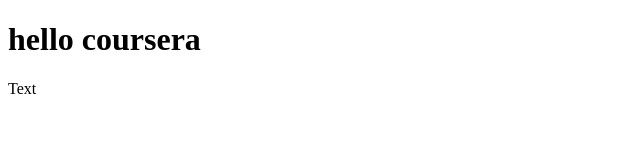
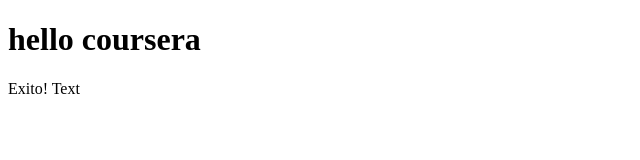
Before and after one commit to margaritaklee/coursera, a plain HTML site: page site/index.html in a window 1280 px wide. Shown: the full height of the page, 0-640 px from the left. Drawn offline with Linux system fonts and the light colour scheme.

Commit message:
Added exito

```diff
--- a/site/index.html
+++ b/site/index.html
@@ -5,7 +5,7 @@
 </head>
 <body>
 <h1>hello coursera</h1>
-Text
+Exito! Text
 
 </body>
 </html>
```
